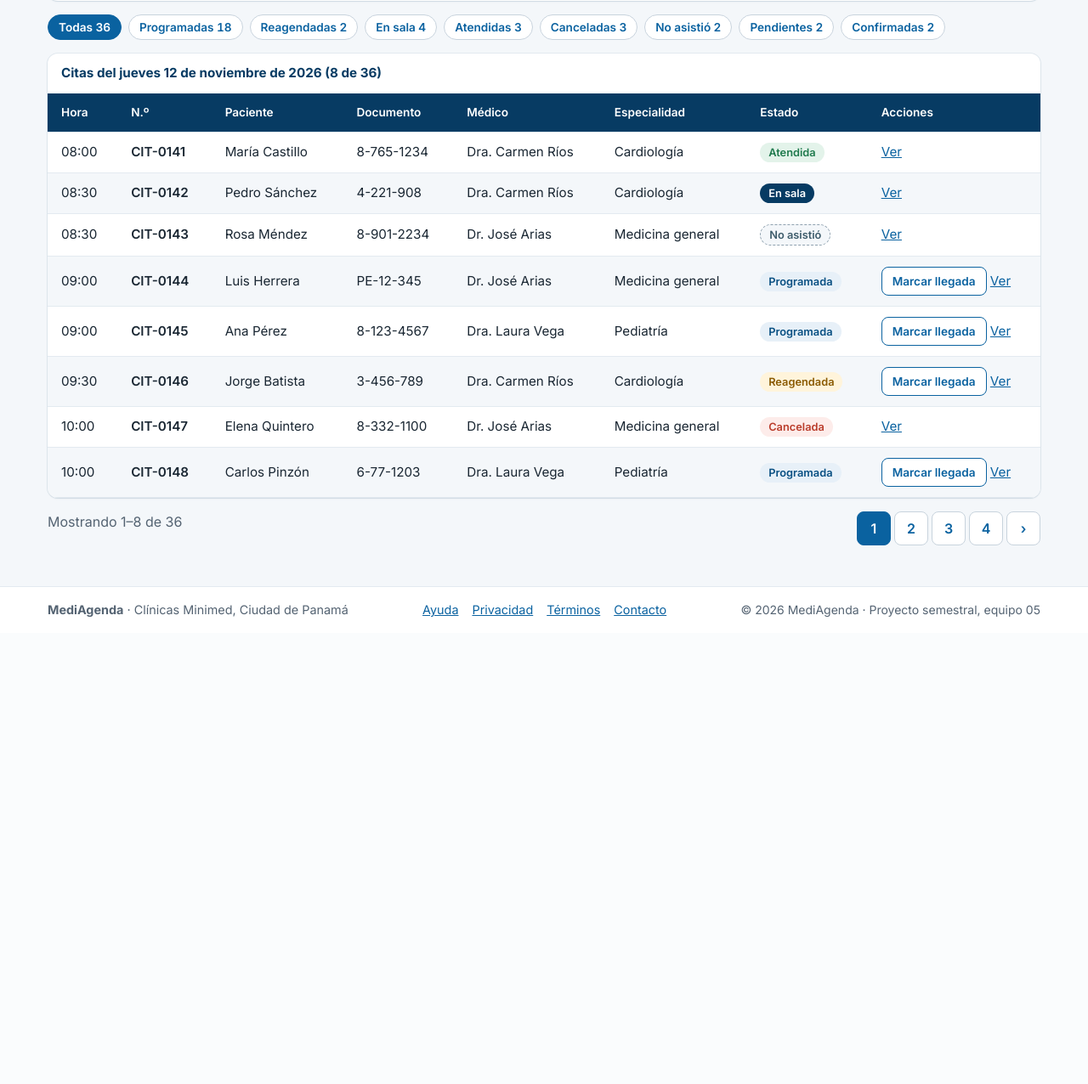
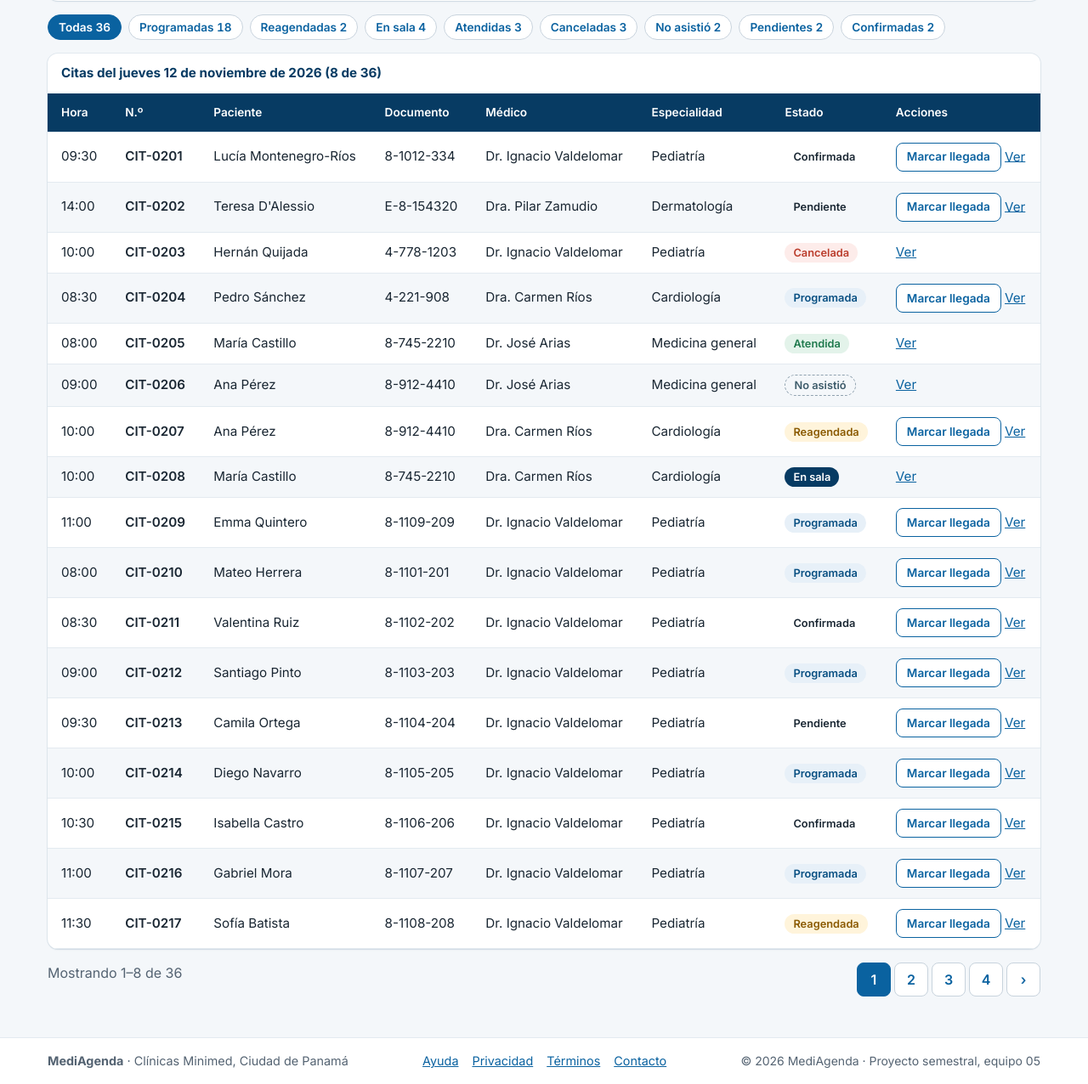
Before and after one commit to bconcepcion1376/proyecto-semestral-eq05, a PHP site: page /principal_listado.php in a window 1280 px wide. Shown: the part 668-1944 px from the top of the page at 85% size. Before the commit the page ends 1394 px from the top, so only its background shows below. Run offline with PHP 8.4, Linux system fonts and the light colour scheme.

Commit message:
principal_listado.php: filas de la tabla desde \$citas, <time> en la hora y botón Marcar llegada en citas activas

```diff
--- a/principal_listado.php
+++ b/principal_listado.php
@@ -105,86 +105,27 @@ require_once __DIR__ . '/includes/encabezado.php';
           </tr>
         </thead>
         <tbody>
+          <?php foreach ($citas as $codigo => $cita): ?>
           <tr>
-            <td data-etiqueta="Hora"><time datetime="2027-02-01T08:00">08:00</time></td>
-            <th scope="row" data-etiqueta="N.º">CIT-0141</th>
-            <td data-etiqueta="Paciente">María Castillo</td>
-            <td data-etiqueta="Documento">8-765-1234</td>
-            <td data-etiqueta="Médico">Dra. Carmen Ríos</td>
-            <td data-etiqueta="Especialidad">Cardiología</td>
-            <td data-etiqueta="Estado"><span class="eq05-estado eq05-estado--atendida">Atendida</span></td>
-            <td data-etiqueta="Acciones"><a href="principal_detalle.php">Ver<span class="eq05-sr"> la cita CIT-0141</span></a></td>
+            <?php
+              $paciente = $pacientes[$cita['expediente']];
+              $medico = $medicos[$cita['medico']];
+            ?>
+             <td data-etiqueta="Hora"><time datetime="<?php echo limpiar($cita['fecha'] . 'T' . $cita['hora']); ?>"><?php echo limpiar($cita['hora']); ?></time></td>
+             <th scope="row" data-etiqueta="N.º"><?php echo limpiar($codigo); ?></th>
+             <td data-etiqueta="Paciente"><?php echo limpiar($paciente['nombre']); ?></td>
+             <td data-etiqueta="Documento"><?php echo limpiar($paciente['documento']); ?></td>
+             <td data-etiqueta="Médico"><?php echo limpiar($medico['nombre']); ?></td>
+             <td data-etiqueta="Especialidad"><?php echo limpiar($especialidades[$cita['especialidad']]);?></td>
+             <td data-etiqueta="Estado"><span class="eq05-estado eq05-estado--<?php echo limpiar($cita['estado']); ?>"><?php echo limpiar($estados[$cita['estado']]['texto']); ?></span></td>
+             <td data-etiqueta="Acciones">
+               <?php if ($estados[$cita['estado']]['activa'] && $cita['estado'] !== 'sala'): ?>
+                  <a class="eq05-boton eq05-boton--pequeno" href="principal_detalle.php?codigo=<?php echo urlencode($codigo); ?>">Marcar llegada</a>
+                   <?php endif; ?>
+                  <a href="principal_detalle.php?codigo=<?php echo urlencode($codigo); ?>">Ver<span class="eq05-sr"> la cita <?php echo limpiar($codigo); ?></span></a>
+             </td>
           </tr>
-          <tr>
-            <td data-etiqueta="Hora"><time datetime="2027-02-01T08:30">08:30</time></td>
-            <th scope="row" data-etiqueta="N.º">CIT-0142</th>
-            <td data-etiqueta="Paciente">Pedro Sánchez</td>
-            <td data-etiqueta="Documento">4-221-908</td>
-            <td data-etiqueta="Médico">Dra. Carmen Ríos</td>
-            <td data-etiqueta="Especialidad">Cardiología</td>
-            <td data-etiqueta="Estado"><span class="eq05-estado eq05-estado--sala">En sala</span></td>
-            <td data-etiqueta="Acciones"><a href="principal_detalle.php">Ver<span class="eq05-sr"> la cita CIT-0142</span></a></td>
-          </tr>
-          <tr>
-            <td data-etiqueta="Hora"><time datetime="2027-02-01T08:30">08:30</time></td>
-            <th scope="row" data-etiqueta="N.º">CIT-0143</th>
-            <td data-etiqueta="Paciente">Rosa Méndez</td>
-            <td data-etiqueta="Documento">8-901-2234</td>
-            <td data-etiqueta="Médico">Dr. José Arias</td>
-            <td data-etiqueta="Especialidad">Medicina general</td>
-            <td data-etiqueta="Estado"><span class="eq05-estado eq05-estado--ausente">No asistió</span></td>
-            <td data-etiqueta="Acciones"><a href="principal_detalle.php">Ver<span class="eq05-sr"> la cita CIT-0143</span></a></td>
-          </tr>
-          <tr>
-            <td data-etiqueta="Hora"><time datetime="2027-02-01T09:00">09:00</time></td>
-            <th scope="row" data-etiqueta="N.º">CIT-0144</th>
-            <td data-etiqueta="Paciente">Luis Herrera</td>
-            <td data-etiqueta="Documento">PE-12-345</td>
-            <td data-etiqueta="Médico">Dr. José Arias</td>
-            <td data-etiqueta="Especialidad">Medicina general</td>
-            <td data-etiqueta="Estado"><span class="eq05-estado eq05-estado--programada">Programada</span></td>
-            <td data-etiqueta="Acciones"><a class="eq05-boton eq05-boton--pequeno" href="principal_detalle.php">Marcar llegada</a> <a href="principal_detalle.php">Ver<span class="eq05-sr"> la cita CIT-0144</span></a></td>
-          </tr>
-          <tr>
-            <td data-etiqueta="Hora"><time datetime="2027-02-01T09:00">09:00</time></td>
-            <th scope="row" data-etiqueta="N.º">CIT-0145</th>
-            <td data-etiqueta="Paciente">Ana Pérez</td>
-            <td data-etiqueta="Documento">8-123-4567</td>
-            <td data-etiqueta="Médico">Dra. Laura Vega</td>
-            <td data-etiqueta="Especialidad">Pediatría</td>
-            <td data-etiqueta="Estado"><span class="eq05-estado eq05-estado--programada">Programada</span></td>
-            <td data-etiqueta="Acciones"><a class="eq05-boton eq05-boton--pequeno" href="principal_detalle.php">Marcar llegada</a> <a href="principal_detalle.php">Ver<span class="eq05-sr"> la cita CIT-0145</span></a></td>
-          </tr>
-          <tr>
-            <td data-etiqueta="Hora"><time datetime="2027-02-01T09:30">09:30</time></td>
-            <th scope="row" data-etiqueta="N.º">CIT-0146</th>
-            <td data-etiqueta="Paciente">Jorge Batista</td>
-            <td data-etiqueta="Documento">3-456-789</td>
-            <td data-etiqueta="Médico">Dra. Carmen Ríos</td>
-            <td data-etiqueta="Especialidad">Cardiología</td>
-            <td data-etiqueta="Estado"><span class="eq05-estado eq05-estado--reagendada">Reagendada</span></td>
-            <td data-etiqueta="Acciones"><a class="eq05-boton eq05-boton--pequeno" href="principal_detalle.php">Marcar llegada</a> <a href="principal_detalle.php">Ver<span class="eq05-sr"> la cita CIT-0146</span></a></td>
-          </tr>
-          <tr>
-            <td data-etiqueta="Hora"><time datetime="2027-02-01T10:00">10:00</time></td>
-            <th scope="row" data-etiqueta="N.º">CIT-0147</th>
-            <td data-etiqueta="Paciente">Elena Quintero</td>
-            <td data-etiqueta="Documento">8-332-1100</td>
-            <td data-etiqueta="Médico">Dr. José Arias</td>
-            <td data-etiqueta="Especialidad">Medicina general</td>
-            <td data-etiqueta="Estado"><span class="eq05-estado eq05-estado--cancelada">Cancelada</span></td>
-            <td data-etiqueta="Acciones"><a href="principal_detalle.php">Ver<span class="eq05-sr"> la cita CIT-0147</span></a></td>
-          </tr>
-          <tr>
-            <td data-etiqueta="Hora"><time datetime="2027-02-01T10:00">10:00</time></td>
-            <th scope="row" data-etiqueta="N.º">CIT-0148</th>
-            <td data-etiqueta="Paciente">Carlos Pinzón</td>
-            <td data-etiqueta="Documento">6-77-1203</td>
-            <td data-etiqueta="Médico">Dra. Laura Vega</td>
-            <td data-etiqueta="Especialidad">Pediatría</td>
-            <td data-etiqueta="Estado"><span class="eq05-estado eq05-estado--programada">Programada</span></td>
-            <td data-etiqueta="Acciones"><a class="eq05-boton eq05-boton--pequeno" href="principal_detalle.php">Marcar llegada</a> <a href="principal_detalle.php">Ver<span class="eq05-sr"> la cita CIT-0148</span></a></td>
-          </tr>
+          <?php endforeach; ?>
         </tbody>
       </table>
     </div>
```
